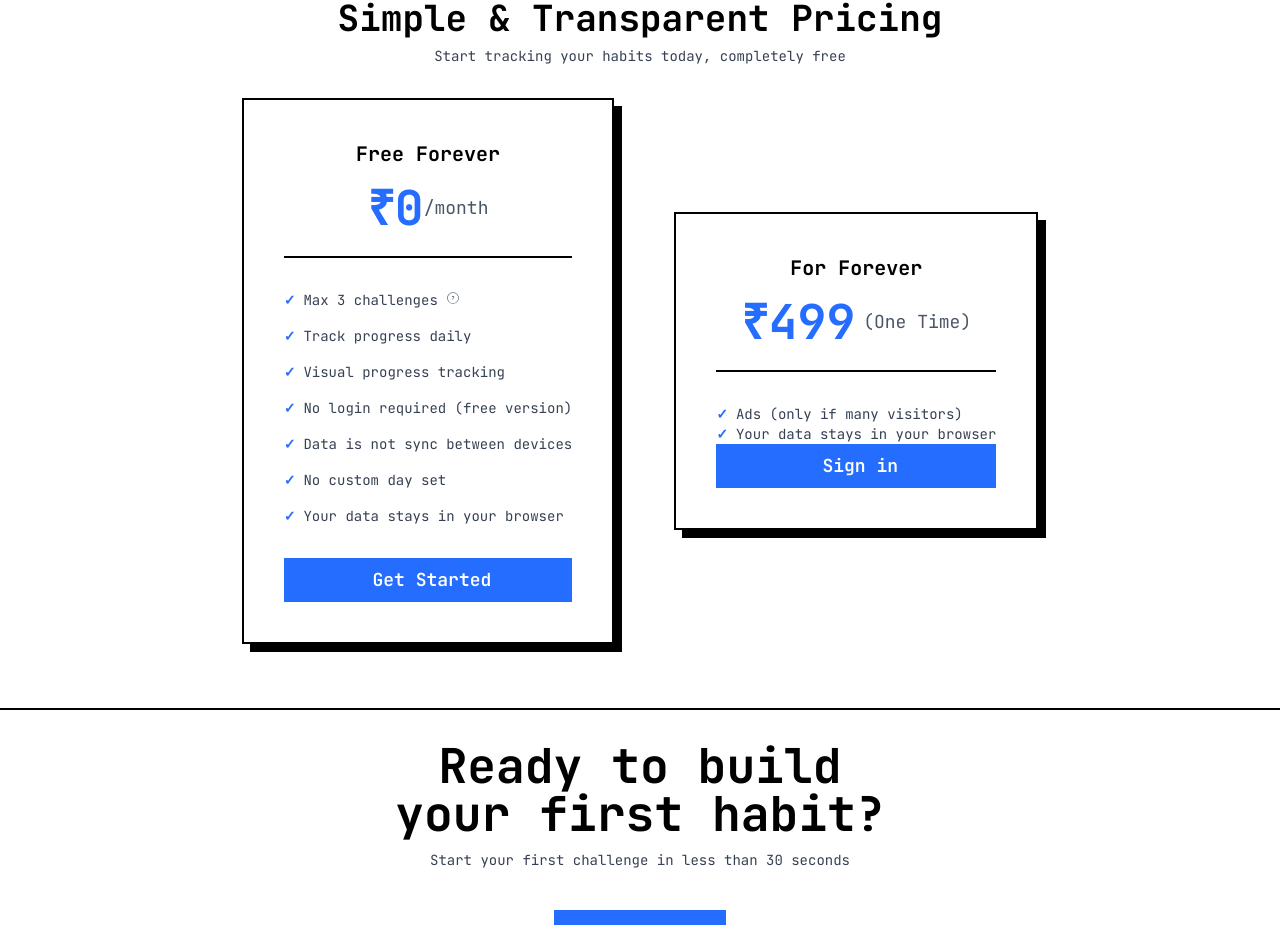
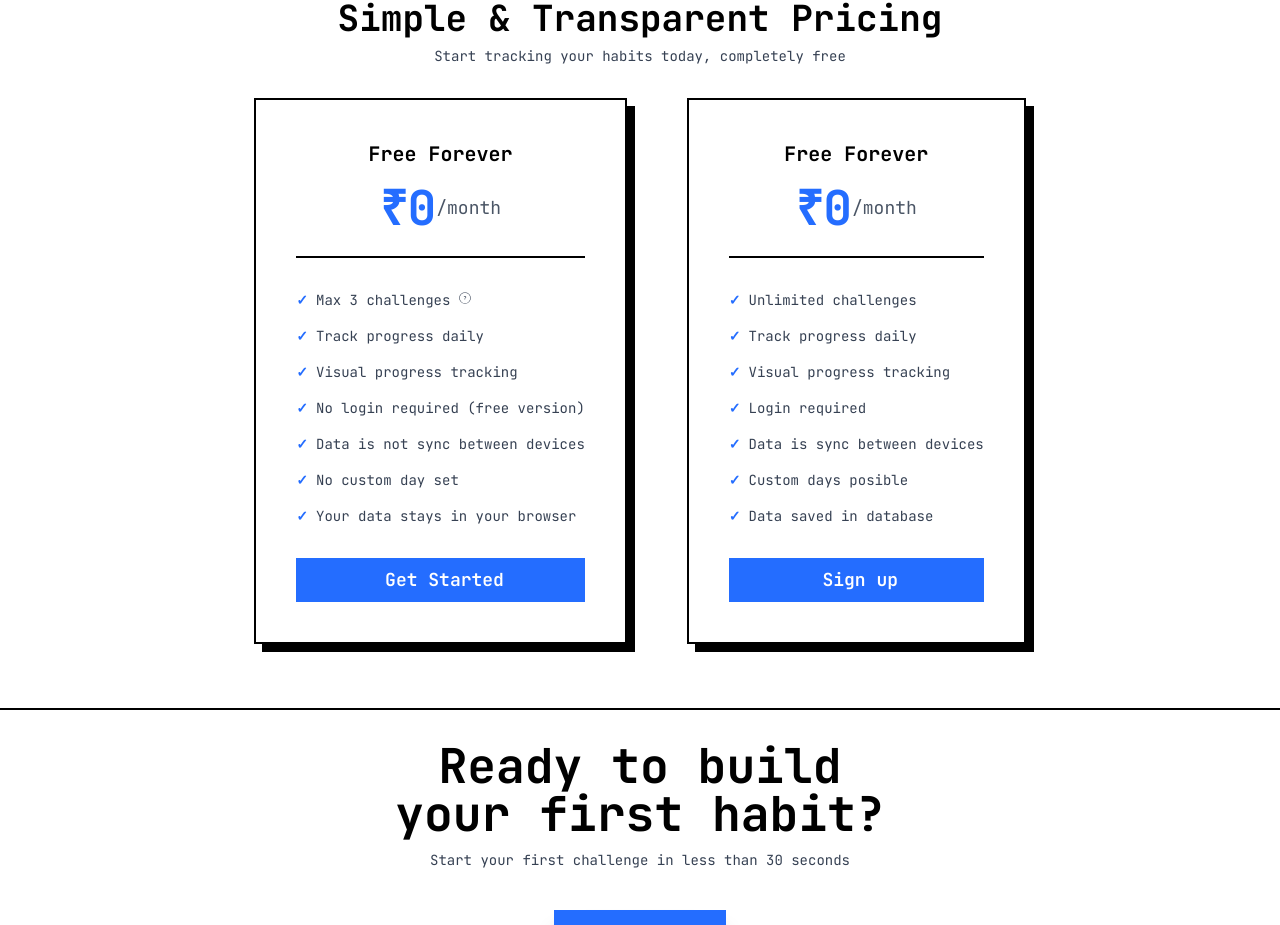
Before and after one commit to Muksit86/daily-challenges, a React (Vite) app in the folder Client/: page / in a window 1280 px wide. Shown: the part 1339-2264 px from the top of the page. Built offline with nearby package versions, Linux system fonts and the light colour scheme; no server answers.

Commit message:
landing page changes

```diff
--- a/Client/src/Pages/LandingPage.jsx
+++ b/Client/src/Pages/LandingPage.jsx
@@ -416,30 +416,55 @@ export default function LandingPage() {
             <div className="bg-white dark:bg-elevation-dark border-2 border-black dark:border-white p-8 md:p-10 shadow-sharp-xl mb-8">
               <div className="text-center border-b-2 border-black dark:border-white pb-6 mb-8">
                 <h3 className="text-xl font-bold text-black dark:text-white mb-4">
-                  For Forever
+                  Free Forever
                 </h3>
                 <div className="flex items-center justify-center">
-                  <span className="text-5xl font-bold text-primary mr-2">
-                    ₹499
-                  </span>
+                  <span className="text-5xl font-bold text-primary">₹0</span>
                   <span className="text-lg text-gray-600 dark:text-gray-400">
-                    (One Time)
+                    /month
                   </span>
                 </div>
               </div>
 
-              <div className="text-sm flex gap-2 text-gray-700 dark:text-gray-300">
-                <span className="text-primary  font-bold">✓</span>
-                <span>Ads (only if many visitors)</span>
-              </div>
+              <div className="space-y-4 mb-8">
+                <div className="text-sm flex gap-2 text-gray-700 dark:text-gray-300">
+                  <span className="text-primary  font-bold">✓</span>
+                  <span>Unlimited challenges</span>
+                </div>
 
-              <div className="text-sm flex gap-2 text-gray-700 dark:text-gray-300">
-                <span className="text-primary  font-bold">✓</span>
-                <span>Your data stays in your browser</span>
+                <div className="text-sm flex gap-2 text-gray-700 dark:text-gray-300">
+                  <span className="text-primary  font-bold">✓</span>
+                  <span>Track progress daily</span>
+                </div>
+
+                <div className="text-sm flex gap-2 text-gray-700 dark:text-gray-300">
+                  <span className="text-primary  font-bold">✓</span>
+                  <span>Visual progress tracking</span>
+                </div>
+
+                <div className="text-sm flex gap-2 text-gray-700 dark:text-gray-300">
+                  <span className="text-primary  font-bold">✓</span>
+                  <span>Login required</span>
+                </div>
+
+                <div className="text-sm flex gap-2 text-gray-700 dark:text-gray-300">
+                  <span className="text-primary  font-bold">✓</span>
+                  <span>Data is sync between devices</span>
+                </div>
+
+                <div className="text-sm flex gap-2 text-gray-700 dark:text-gray-300">
+                  <span className="text-primary  font-bold">✓</span>
+                  <span>Custom days posible</span>
+                </div>
+
+                <div className="text-sm flex gap-2 text-gray-700 dark:text-gray-300">
+                  <span className="text-primary  font-bold">✓</span>
+                  <span>Data saved in database</span>
+                </div>
               </div>
 
               <Button
-                text="Sign in"
+                text="Sign up"
                 textSize="text-lg"
                 paddingClass="px-4 py-2 w-full"
                 className="bg-primary"
@@ -447,61 +472,8 @@ export default function LandingPage() {
               />
             </div>
           </div>
-
-          {/* <div className="bg-gray-100 dark:bg-hover-dark border-2 border-black dark:border-white p-6 text-center">
-            <p className="text-gray-700 dark:text-gray-300">
-              <strong>100% Free.</strong> We show light ads to support
-              development. You can remove them anytime. Your data is stored
-              locally in your browser.
-            </p>
-          </div> */}
         </div>
       </section>
-
-      {/* <section className="bg-gray-100 dark:bg-elevation-dark border-b-2 border-black dark:border-white px-4 py-8">
-        <div className="md:w-5/12 w-full mx-auto">
-          <div className="bg-white dark:bg-background-dark border-2 border-black dark:border-white p-8 md:p-12 shadow-sharp-xl">
-            <div className="text-center text-4xl mb-2">🔒</div>
-            <h2 className="text-xl md:text-3xl font-bold text-center text-black dark:text-white mb-4">
-              Your data stays in your browser
-            </h2>
-            <p className="text-xs text-center text-gray-700 dark:text-gray-300 mb-8">
-              We don't require accounts. Everything is saved locally in your
-              browser using localStorage.
-            </p>
-
-            <div className="space-y-8">
-              <div className="flex items-start gap-3">
-                <div className="text-white text-xl shrink-0 bg-green-500 px-2">
-                  ✓
-                </div>
-                <p className="text-gray-700 dark:text-gray-300">
-                  <span className="font-semibold">No login required</span> for
-                  the free version — start instantly
-                </p>
-              </div>
-              <div className="flex items-start gap-3">
-                <div className="text-white text-xl shrink-0 bg-green-500 px-2">
-                  ✓
-                </div>
-                <p className="text-gray-700 dark:text-gray-300">
-                  <span className="font-semibold">You own your data</span> —
-                  stored in your browser, not our servers
-                </p>
-              </div>
-              <div className="flex items-start gap-3">
-                <div className="text-white text-xl shrink-0 bg-green-500 px-2">
-                  ✓
-                </div>
-                <p className="text-gray-700 dark:text-gray-300">
-                  <span className="font-semibold">Delete anytime</span> — clear
-                  your data whenever you want
-                </p>
-              </div>
-            </div>
-          </div>
-        </div>
-      </section> */}
 
       <section className="bg-white dark:bg-background-dark border-b-2 border-black dark:border-white px-4 py-8">
         <div className="md:w-5/12 w-full mx-auto flex flex-col gap-10 items-center justify-center">
```
